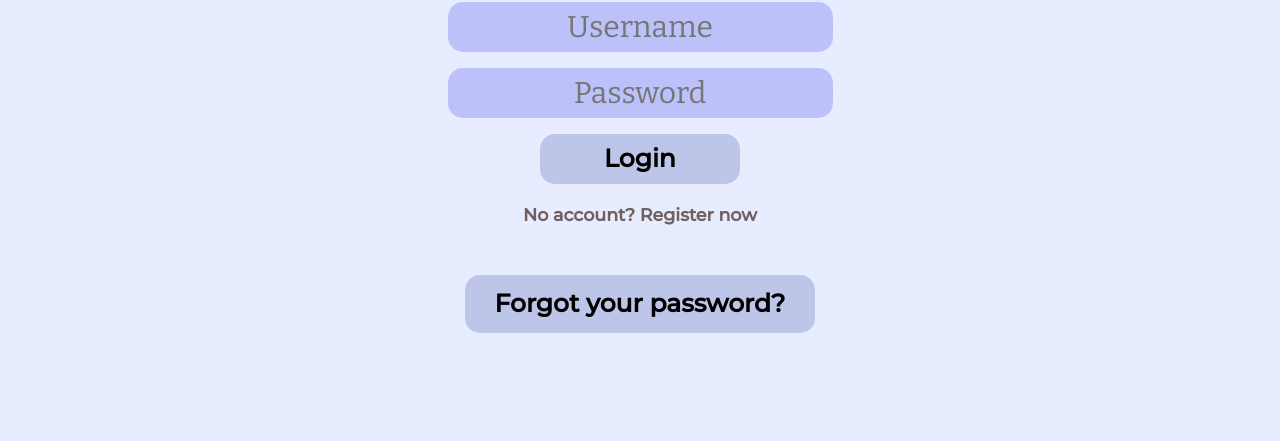
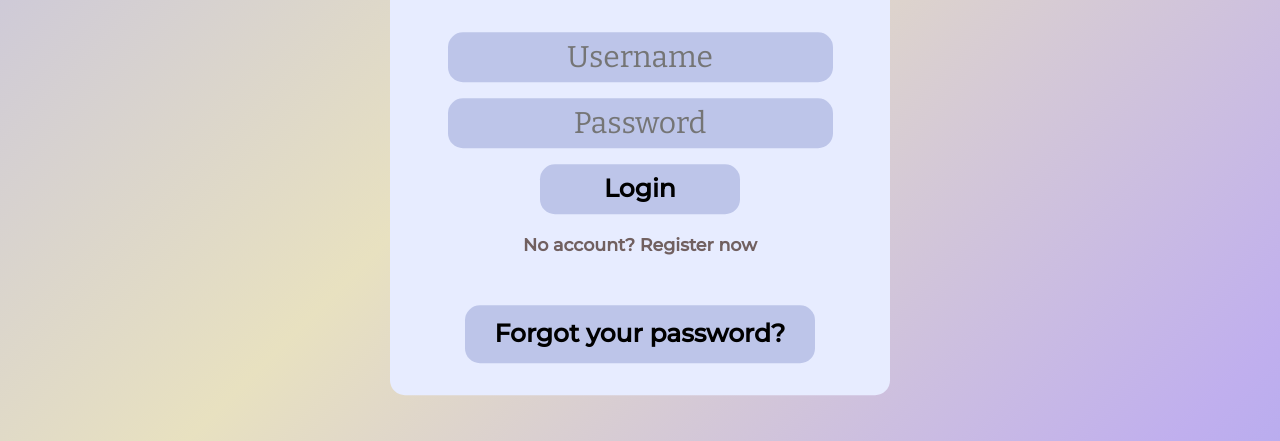
Before and after one commit to RiclubOfficial/Ricurrency, a plain HTML site: page login.html in a window 1280 px wide. Shown: the part 359-800 px from the top of the page. Drawn offline with nearby package versions, Linux system fonts and the light colour scheme.

Commit message:
Update login.css

```diff
--- a/css/login.css
+++ b/css/login.css
@@ -1,5 +1,24 @@
+body{
+  height: 100vh;
+  background: -webkit-repeating-linear-gradient(-45deg, #c0bde5, #e8e1c0, #c0afee, #8799f2, #c0afee, #e2cab6, #c7bbe8);
+  background-size: 400%;
+}
+
 .logo {
   position: relative;
+}
+
+.login-box {
+	background-color: #E7ECFF;
+	width: 500px;
+	border-radius: 15px;
+  position: absolute;
+  top: 50%;
+  left: 50%;
+  -moz-transform: translateX(-50%) translateY(-50%);
+  -webkit-transform: translateX(-50%) translateY(-50%);
+  transform: translateX(-50%) translateY(-50%);
+  max-height: 95%;
 }
 
 .logo:after {
@@ -53,7 +72,7 @@ form {
   border-radius: 15px;
   border: 0px;
   height: 50px;
-  background-color: #bdc1f9;
+  background-color: #606fb850;
 }
 
 .login {
```
